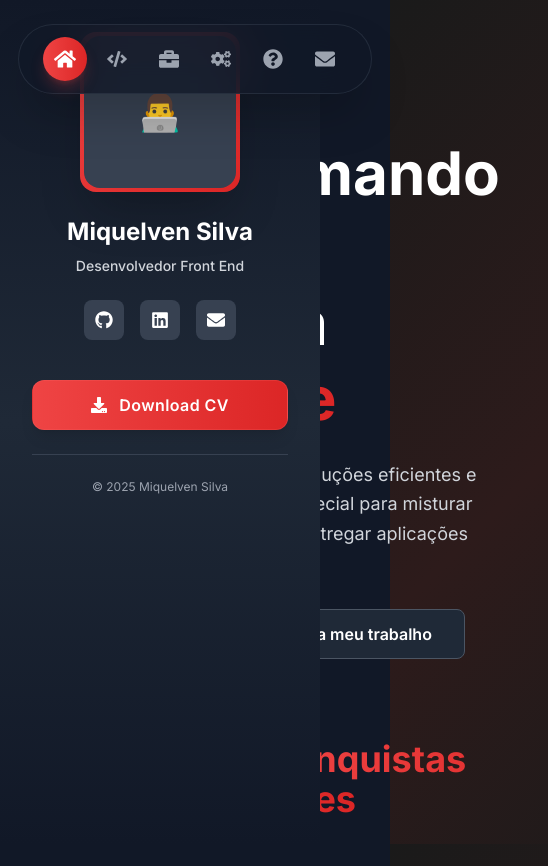
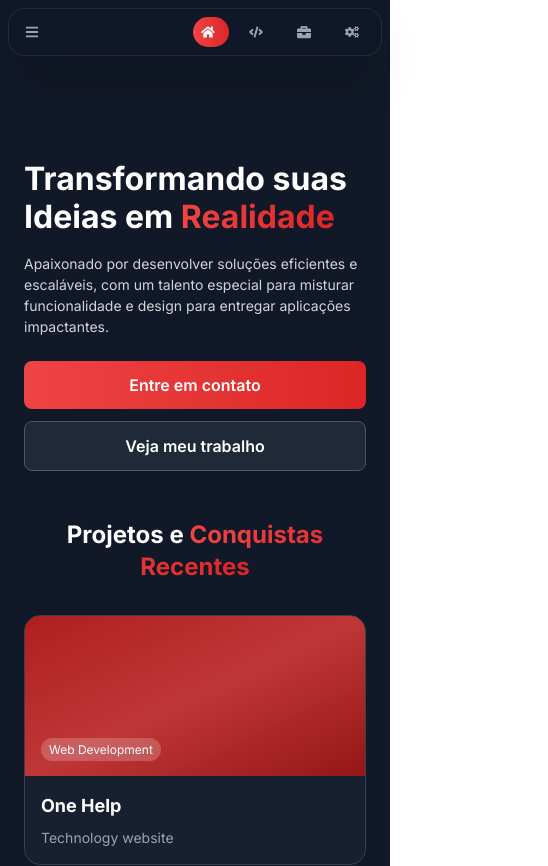
Before and after one commit to miquelven/Portifolio, a React (Vite) app: page /1 in a window 390 px wide. Shown: the top 866 px of the page, 548 px wide, since content can reach past the window. Built offline with nearby package versions, Linux system fonts and the light colour scheme.

Commit message:
style: adicao da responsividade

```diff
--- a/src/components/DownloadButton/index.jsx
+++ b/src/components/DownloadButton/index.jsx
@@ -47,23 +47,23 @@ export default function DownloadButton() {
       download
       target="_blank"
       onClick={animationStart}
-      className="w-full bg-gradient-to-r from-red-500 to-red-600 hover:from-red-600 hover:to-red-700 text-white font-semibold py-3 px-6 rounded-xl transition-all duration-300 transform hover:scale-105 shadow-lg flex items-center justify-center gap-3 border border-red-400/20 backdrop-blur-sm"
+      className="w-full bg-gradient-to-r from-red-500 to-red-600 hover:from-red-600 hover:to-red-700 text-white font-semibold py-2 md:py-3 px-4 md:px-6 rounded-xl transition-all duration-300 transform hover:scale-105 shadow-lg flex items-center justify-center gap-2 md:gap-3 border border-red-400/20 backdrop-blur-sm"
     >
       <FaDownload
         ref={downloadIcon}
-        className="w-4 h-4 transition-transform duration-300 group-hover:translate-y-1"
+        className="icon-responsive transition-transform duration-300 group-hover:translate-y-1"
       />
       <FaSpinner
         ref={downloadLoader}
-        className="w-4 h-4 animate-spin hidden"
+        className="icon-responsive animate-spin hidden"
       />
       <FaCheck
         ref={downloadCheckMark}
-        className="w-4 h-4 hidden"
+        className="icon-responsive hidden"
       />
       <span
         ref={downloadText}
-        className="font-semibold tracking-wide"
+        className="font-semibold tracking-wide text-sm md:text-base"
       >
         Download CV
       </span>
--- a/src/components/FAQ/index.jsx
+++ b/src/components/FAQ/index.jsx
@@ -27,7 +27,7 @@ export default function FAQ() {
 
   return (
     <div>
-      <h2 className="text-5xl font-bold text-white mb-12">
+      <h2 className="text-5xl max-sm:text-2xl max-sm:text-center font-bold text-white mb-12">
         Perguntas{" "}
         <span className="text-transparent bg-clip-text bg-gradient-to-r from-red-500 to-red-600">
           Frequentes
--- a/src/components/Header/index.jsx
+++ b/src/components/Header/index.jsx
@@ -1,7 +1,7 @@
-import { FaHome, FaCode, FaBriefcase, FaCogs, FaQuestionCircle, FaEnvelope } from "react-icons/fa";
+import { FaHome, FaCode, FaBriefcase, FaCogs, FaQuestionCircle, FaEnvelope, FaBars } from "react-icons/fa";
 import { useState } from "react";
 
-export default function Header() {
+export default function Header({ onMenuClick }) {
   const [activeSection, setActiveSection] = useState("home");
 
   const scrollToSection = (sectionId) => {
@@ -22,9 +22,20 @@ export default function Header() {
   ];
 
   return (
-    <header className="absolute top-6 left-1/2 transform -translate-x-1/2 z-50">
-      <nav className="bg-gray-900/80 backdrop-blur-xl border border-gray-700/50 rounded-full px-6 py-3 shadow-2xl">
-        <div className="flex items-center space-x-2">
+    <header className="fixed top-4 md:top-6 left-4 md:left-1/2 md:transform md:-translate-x-1/2 right-4 md:right-auto z-50">
+      <nav className="bg-gray-900/80 backdrop-blur-xl border border-gray-700/50 rounded-full px-3 md:px-6 py-2 md:py-3 shadow-2xl">
+        <div className="flex items-center justify-between md:justify-center">
+          {/* Botão de menu mobile */}
+          <button
+            onClick={onMenuClick}
+            className="md:hidden p-2 text-gray-400 hover:text-white transition-colors"
+            aria-label="Abrir menu"
+          >
+            <FaBars className="nav-icon" />
+          </button>
+
+          {/* Navegação desktop */}
+          <div className="hidden md:flex items-center space-x-2">
             {navItems.map((item) => {
               const IconComponent = item.icon;
               const isActive = activeSection === item.id;
@@ -45,22 +56,46 @@ export default function Header() {
                 >
                   <IconComponent
                     className={`
-                    w-5 h-5 transition-all duration-300
+                      nav-icon transition-all duration-300
                       ${isActive ? "scale-110" : "group-hover:scale-110"}
                     `}
                   />
 
                   {/* Tooltip */}
-                <div className="absolute -bottom-12 left-1/2 transform -translate-x-1/2 opacity-0 group-hover:opacity-100 transition-opacity duration-300 pointer-events-none">
-                  <div className="bg-gray-900 text-white text-xs px-2 py-1 rounded-md whitespace-nowrap border border-gray-700">
+                  <div className="absolute -bottom-12 left-1/2 transform -translate-x-1/2 bg-gray-800 text-white text-xs px-2 py-1 rounded opacity-0 group-hover:opacity-100 transition-opacity duration-300 pointer-events-none whitespace-nowrap">
                     {item.label}
-                    <div className="absolute -top-1 left-1/2 transform -translate-x-1/2 w-2 h-2 bg-gray-900 border-l border-t border-gray-700 rotate-45"></div>
-                  </div>
                   </div>
                 </button>
               );
             })}
           </div>
+
+          {/* Navegação mobile simplificada */}
+          <div className="md:hidden flex items-center space-x-1">
+            {navItems.slice(0, 4).map((item) => {
+              const IconComponent = item.icon;
+              const isActive = activeSection === item.id;
+
+              return (
+                <button
+                  key={item.id}
+                  onClick={() => scrollToSection(item.id)}
+                  className={`
+                    p-2 rounded-full transition-all duration-300
+                    ${
+                      isActive
+                        ? "bg-gradient-to-r from-red-500 to-red-600 text-white"
+                        : "text-gray-400 hover:text-white"
+                    }
+                  `}
+                  aria-label={item.label}
+                >
+                  <IconComponent className="nav-icon" />
+                </button>
+              );
+            })}
+          </div>
+        </div>
       </nav>
     </header>
   );
--- a/src/components/RecentProjects/index.jsx
+++ b/src/components/RecentProjects/index.jsx
@@ -32,32 +32,35 @@ export default function RecentProjects() {
 
   return (
     <div>
-      <h2 className="text-4xl font-bold text-white mb-12 text-center">
+      <h2 className="text-2xl md:text-3xl lg:text-4xl font-bold text-white mb-8 md:mb-12 text-center">
         Projetos e{" "}
         <span className="text-transparent bg-clip-text bg-gradient-to-r from-red-500 to-red-600">
           Conquistas Recentes
         </span>
       </h2>
 
-      <div className="grid grid-cols-2 gap-6 mt-12">
+      <div className="grid grid-cols-1 md:grid-cols-2 gap-4 md:gap-6 mt-8 md:mt-12">
         {projects.map((project) => (
           <div
             key={project.id}
             className="bg-gray-800/50 backdrop-blur-sm rounded-2xl overflow-hidden border border-gray-700 hover:border-gray-600 transition-all duration-300 hover:transform hover:scale-105 cursor-pointer group"
           >
-            <div className="h-48 bg-gradient-to-br from-red-600 via-red-500 to-red-700 relative overflow-hidden">
+            <div className="h-40 md:h-48 bg-gradient-to-br from-red-600 via-red-500 to-red-700 relative overflow-hidden">
               <div className="absolute inset-0 bg-black/20 group-hover:bg-black/10 transition-all duration-300"></div>
               <div className="absolute bottom-4 left-4">
-                <span className="text-xs text-white/70 bg-white/10 px-2 py-1 rounded-full">
+                <span className="bg-white/20 backdrop-blur-sm text-white text-xs px-2 py-1 rounded-full">
                   {project.category}
                 </span>
               </div>
             </div>
-            <div className="p-6">
-              <h3 className="text-2xl font-bold text-white mb-2">
+
+            <div className="p-4 md:p-6">
+              <h3 className="text-lg md:text-xl font-bold text-white mb-2">
                 {project.title}
               </h3>
-              <p className="text-gray-400">{project.subtitle}</p>
+              <p className="text-gray-400 text-sm md:text-base">
+                {project.subtitle}
+              </p>
             </div>
           </div>
         ))}
--- a/src/components/Sidebar/index.jsx
+++ b/src/components/Sidebar/index.jsx
@@ -3,67 +3,79 @@ import {
   FaLinkedin,
   FaEnvelope,
   FaMapMarkerAlt,
+  FaTimes,
 } from "react-icons/fa";
 import DownloadButton from "../DownloadButton";
 
-export default function Sidebar() {
+export default function Sidebar({ isOpen, onClose }) {
   const scrollToSection = (sectionId) => {
     const element = document.getElementById(sectionId);
     if (element) {
       element.scrollIntoView({ behavior: "smooth" });
+      // Fechar sidebar no mobile após navegar
+      if (window.innerWidth <= 768) {
+        onClose();
+      }
     }
   };
 
   return (
-    <aside className="fixed left-0 top-0 h-screen w-80 bg-gradient-to-b from-gray-900 via-gray-800 to-gray-900 z-50 overflow-y-auto">
-      <div className="p-8 flex flex-col h-full">
+    <aside className={`fixed left-0 top-0 h-screen w-80 bg-gradient-to-b from-gray-900 via-gray-800 to-gray-900 z-50 overflow-y-auto transition-transform duration-300 md:translate-x-0 ${
+      isOpen ? 'translate-x-0' : '-translate-x-full'
+    }`}>
+      <div className="p-6 md:p-8 flex flex-col h-full">
+        {/* Botão fechar (mobile) */}
+        <button
+          onClick={onClose}
+          className="md:hidden self-end mb-4 p-2 text-gray-400 hover:text-white transition-colors"
+          aria-label="Fechar menu"
+        >
+          <FaTimes className="nav-icon" />
+        </button>
+
         {/* Foto de Perfil */}
         <div className="text-center mb-4">
-          <div className="w-40 h-40 mx-auto mb-6 rounded-2xl bg-gradient-to-br from-red-500 to-red-600 p-1 shadow-2xl">
+          <div className="w-32 md:w-40 h-32 md:h-40 mx-auto mb-4 md:mb-6 rounded-2xl bg-gradient-to-br from-red-500 to-red-600 p-1 shadow-2xl">
             <div className="w-full h-full rounded-2xl overflow-hidden bg-gray-700 flex items-center justify-center">
-              <span className="text-4xl">👨‍💻</span>
+              <span className="text-2xl md:text-4xl">👨‍💻</span>
             </div>
           </div>
 
-          <h2 className="text-2xl font-bold text-white mb-2">
+          <h2 className="text-xl md:text-2xl font-bold text-white mb-2">
             Miquelven Silva
           </h2>
           <p className="text-gray-300 text-sm font-medium mb-2">
             Desenvolvedor Front End
           </p>
-          {/* <div className="flex items-center justify-center text-gray-400 text-sm">
-            <FaMapMarkerAlt className="mr-1" />
-            <span>From Brazil</span>
-          </div> */}
         </div>
 
         {/* Redes Sociais */}
-        <div className="flex justify-center gap-4 mb-8">
+        <div className="flex justify-center gap-3 md:gap-4 mb-6 md:mb-8">
           <a
             href="https://github.com/miquelven"
             target="_blank"
             rel="noopener noreferrer"
-            className="w-10 h-10 bg-gray-700 hover:bg-gray-600 rounded-lg flex items-center justify-center transition-all duration-300 hover:scale-110"
+            className="w-10 h-10 md:w-12 md:h-12 bg-gray-700 hover:bg-gray-600 rounded-lg flex items-center justify-center transition-all duration-300 hover:scale-110"
             aria-label="GitHub"
           >
-            <FaGithub className="text-white text-lg" />
+            <FaGithub className="social-icon text-white" />
           </a>
           <a
             href="https://www.linkedin.com/in/miquelven-silva-80731a23b/"
             target="_blank"
             rel="noopener noreferrer"
-            className="w-10 h-10 bg-gray-700 hover:bg-gray-600 rounded-lg flex items-center justify-center transition-all duration-300 hover:scale-110"
+            className="w-10 h-10 md:w-12 md:h-12 bg-gray-700 hover:bg-gray-600 rounded-lg flex items-center justify-center transition-all duration-300 hover:scale-110"
             aria-label="LinkedIn"
           >
-            <FaLinkedin className="text-white text-lg" />
+            <FaLinkedin className="social-icon text-white" />
           </a>
           <a
             href="#contact"
             onClick={() => scrollToSection("contact")}
-            className="w-10 h-10 bg-gray-700 hover:bg-gray-600 rounded-lg flex items-center justify-center transition-all duration-300 hover:scale-110"
+            className="w-10 h-10 md:w-12 md:h-12 bg-gray-700 hover:bg-gray-600 rounded-lg flex items-center justify-center transition-all duration-300 hover:scale-110"
             aria-label="Contact"
           >
-            <FaEnvelope className="text-white text-lg" />
+            <FaEnvelope className="social-icon text-white" />
           </a>
         </div>
 
@@ -73,7 +85,7 @@ export default function Sidebar() {
         </div>
 
         {/* Footer */}
-        <div className="mt-6 pt-6 border-t border-gray-700">
+        <div className="mt-4 md:mt-6 pt-4 md:pt-6 border-t border-gray-700">
           <p className="text-gray-400 text-xs text-center">
             © {new Date().getFullYear()} Miquelven Silva
           </p>
--- a/src/index.css
+++ b/src/index.css
@@ -23,10 +23,127 @@ body {
   background: rgba(20, 20, 20, 0.95);
   backdrop-filter: blur(20px);
   border-right: 1px solid rgba(239, 68, 68, 0.2);
+  transition: all 0.3s ease;
+}
+
+/* Ícones responsivos - Regras gerais */
+.icon-responsive {
+  width: 1.25rem;
+  height: 1.25rem;
+}
+
+@media (max-width: 768px) {
+  .icon-responsive {
+    width: 1.125rem;
+    height: 1.125rem;
+  }
+}
+
+@media (max-width: 480px) {
+  .icon-responsive {
+    width: 1rem;
+    height: 1rem;
+  }
+}
+
+/* Ícones de navegação específicos */
+.nav-icon {
+  width: 1.25rem;
+  height: 1.25rem;
+  transition: all 0.3s ease;
+}
+
+@media (max-width: 768px) {
+  .nav-icon {
+    width: 1rem;
+    height: 1rem;
+  }
+}
+
+@media (max-width: 480px) {
+  .nav-icon {
+    width: 0.875rem;
+    height: 0.875rem;
+  }
+}
+
+/* Ícones de tecnologia */
+.tech-icon {
+  font-size: 1.5rem;
+  transition: all 0.3s ease;
+}
+
+@media (max-width: 768px) {
+  .tech-icon {
+    font-size: 1.25rem;
+  }
+}
+
+@media (max-width: 480px) {
+  .tech-icon {
+    font-size: 1.125rem;
+  }
+}
+
+/* Ícones de contato */
+.contact-icon {
+  font-size: 1.125rem;
+  transition: all 0.3s ease;
+}
+
+@media (max-width: 768px) {
+  .contact-icon {
+    font-size: 1rem;
+  }
+}
+
+@media (max-width: 480px) {
+  .contact-icon {
+    font-size: 0.875rem;
+  }
+}
+
+/* Ícones sociais */
+.social-icon {
+  font-size: 1.25rem;
+  transition: all 0.3s ease;
+}
+
+@media (max-width: 768px) {
+  .social-icon {
+    font-size: 1.125rem;
+  }
+}
+
+@media (max-width: 480px) {
+  .social-icon {
+    font-size: 1rem;
+  }
+}
+
+/* Containers de ícones responsivos */
+.icon-container {
+  width: 3rem;
+  height: 3rem;
+  transition: all 0.3s ease;
+}
+
+@media (max-width: 768px) {
+  .icon-container {
+    width: 2.75rem;
+    height: 2.75rem;
+  }
+}
+
+@media (max-width: 480px) {
+  .icon-container {
+    width: 2.5rem;
+    height: 2.5rem;
+  }
 }
 
 /* Main Content Responsive */
-@media (max-width: 1024px) {
+@media (max-width: 1280px) {
   .sidebar {
     width: 280px;
   }
@@ -36,15 +153,140 @@ body {
   }
 }
 
+@media (max-width: 1024px) {
+  .sidebar {
+    width: 260px;
+  }
+
+  main {
+    margin-left: 260px !important;
+    padding: 1rem !important;
+  }
+
+  /* Ajustar header para tablets */
+  header {
+    top: 1rem !important;
+    left: 50% !important;
+    transform: translateX(-50%) !important;
+  }
+
+  header nav {
+    padding: 0.5rem 1rem !important;
+  }
+
+  header nav .flex {
+    gap: 0.5rem !important;
+  }
+
+  header nav button {
+    padding: 0.75rem !important;
+  }
+}
+
 @media (max-width: 768px) {
   .sidebar {
     width: 100%;
     height: auto;
-    position: relative;
+    position: fixed;
+    top: 0;
+    left: -100%;
+    z-index: 9999;
+    transition: left 0.3s ease;
+  }
+
+  .sidebar.open {
+    left: 0;
   }
 
   main {
     margin-left: 0 !important;
+    padding: 1rem !important;
+    padding-top: 5rem !important;
+  }
+
+  /* Header mobile */
+  header {
+    position: fixed !important;
+    top: 1rem !important;
+    left: 1rem !important;
+    right: 1rem !important;
+    transform: none !important;
+    width: auto !important;
+  }
+
+  header nav {
+    padding: 0.75rem !important;
+    border-radius: 1rem !important;
+  }
+
+  header nav .flex {
+    justify-content: space-between !important;
+    gap: 0.5rem !important;
+  }
+
+  header nav button {
+    padding: 0.75rem !important;
+    min-width: 2.75rem !important;
+  }
+}
+
+@media (max-width: 640px) {
+  /* Ajustes para telas muito pequenas */
+  main {
+    padding: 0.5rem !important;
+    padding-top: 4.5rem !important;
+  }
+
+  header {
+    top: 0.5rem !important;
+    left: 0.5rem !important;
+    right: 0.5rem !important;
+  }
+
+  header nav {
+    padding: 0.5rem !important;
+  }
+
+  header nav button {
+    padding: 0.625rem !important;
+    min-width: 2.5rem !important;
+  }
+
+  /* Texto responsivo */
+  .hero-title {
+    font-size: 2.5rem !important;
+    line-height: 1.2 !important;
+  }
+
+  .hero-subtitle {
+    font-size: 1rem !important;
+    line-height: 1.5 !important;
+  }
+}
+
+@media (max-width: 480px) {
+  .hero-title {
+    font-size: 2rem !important;
+  }
+
+  .hero-subtitle {
+    font-size: 0.875rem !important;
+  }
+
+  /* Botões responsivos */
+  .hero-buttons {
+    flex-direction: column !important;
+    gap: 0.75rem !important;
+  }
+
+  .hero-buttons button {
+    width: 100% !important;
+    padding: 0.75rem 1rem !important;
+  }
+
+  header nav button {
+    padding: 0.5rem !important;
+    min-width: 2.25rem !important;
   }
 }
 
@@ -145,3 +387,24 @@ body {
 .bg-gradient-red-subtle {
   background: linear-gradient(135deg, rgba(239, 68, 68, 0.1), rgba(220, 38, 38, 0.1));
 }
+
+/* Utilities para responsividade */
+.mobile-hidden {
+  display: block;
+}
+
+@media (max-width: 768px) {
+  .mobile-hidden {
+    display: none;
+  }
+}
+
+.mobile-only {
+  display: none;
+}
+
+@media (max-width: 768px) {
+  .mobile-only {
+    display: block;
+  }
+}
--- a/src/pages/App.jsx
+++ b/src/pages/App.jsx
@@ -11,9 +11,11 @@ import FAQ from "../components/FAQ";
 import Header from "../components/Header";
 
 import AOS from "aos";
-import { useEffect } from "react";
+import { useEffect, useState } from "react";
 
 function App() {
+  const [sidebarOpen, setSidebarOpen] = useState(false);
+
   useEffect(() => {
     AOS.init({
       duration: 1000,
@@ -26,34 +28,43 @@ function App() {
 
   return (
     <div className="flex min-h-screen bg-gray-900">
-      {/* Sidebar fixo */}
-      <Sidebar />
+      {/* Sidebar */}
+      <Sidebar isOpen={sidebarOpen} onClose={() => setSidebarOpen(false)} />
 
-      <Header />
+      {/* Header com botão de menu mobile */}
+      <Header onMenuClick={() => setSidebarOpen(true)} />
+
+      {/* Overlay para mobile */}
+      {sidebarOpen && (
+        <div
+          className="fixed inset-0 bg-black/50 z-40 md:hidden"
+          onClick={() => setSidebarOpen(false)}
+        />
+      )}
 
       {/* Conteúdo principal */}
-      <main className="flex-1 ml-80 mt-10">
-        <div className="min-h-screen p-12">
+      <main className="flex-1 ml-0 md:ml-80 mt-10">
+        <div className="min-h-screen p-4 md:p-8 lg:p-12">
           {/* Hero Section */}
-          <section className="mb-20 pt-12">
+          <section className="mb-12 md:mb-20 pt-8 md:pt-12">
             <div className="max-w-4xl">
-              <h1 className="text-6xl font-bold text-white mb-6 leading-tight">
-                Transformando suas <br />
+              <h1 className="hero-title text-4xl md:text-5xl lg:text-6xl font-bold text-white mb-4 md:mb-6 leading-tight">
+                Transformando suas <br className="hidden md:block" />
                 Ideias em{" "}
                 <span className="text-transparent bg-clip-text bg-gradient-to-r from-red-500 to-red-600">
                   Realidade
                 </span>
               </h1>
-              <p className="text-gray-300 text-lg mb-8 max-w-2xl leading-relaxed">
+              <p className="hero-subtitle text-gray-300 text-base md:text-lg mb-6 md:mb-8 max-w-2xl leading-relaxed">
                 Apaixonado por desenvolver soluções eficientes e escaláveis, com
                 um talento especial para misturar funcionalidade e design para
                 entregar aplicações impactantes.
               </p>
-              <div className="flex gap-4">
-                <button className="bg-gradient-to-r from-red-500 to-red-600 hover:from-red-600 hover:to-red-700 text-white font-semibold py-3 px-8 rounded-lg transition-all duration-300 transform hover:scale-105">
+              <div className="hero-buttons flex flex-col sm:flex-row gap-3 md:gap-4">
+                <button className="bg-gradient-to-r from-red-500 to-red-600 hover:from-red-600 hover:to-red-700 text-white font-semibold py-3 px-6 md:px-8 rounded-lg transition-all duration-300 transform hover:scale-105">
                   Entre em contato
                 </button>
-                <button className="bg-gray-800 hover:bg-gray-700 text-white font-semibold py-3 px-8 rounded-lg transition-all duration-300 border border-gray-600">
+                <button className="bg-gray-800 hover:bg-gray-700 text-white font-semibold py-3 px-6 md:px-8 rounded-lg transition-all duration-300 border border-gray-600">
                   Veja meu trabalho
                 </button>
               </div>
@@ -61,37 +72,27 @@ function App() {
           </section>
 
           {/* Recent Projects Section */}
-          <section id="projects" className="mb-20">
+          <section id="projects" className="mb-12 md:mb-20">
             <RecentProjects />
           </section>
 
           {/* Experience Section */}
-          <section id="experience" className="mb-20">
+          <section id="experience" className="mb-12 md:mb-20">
             <Experience />
           </section>
 
           {/* Tech Stack Section */}
-          <section id="tech" className="mb-20">
+          <section id="tech" className="mb-12 md:mb-20">
             <TechStack />
           </section>
 
-          {/* Testimonials Section */}
-          {/* <section id="testimonials" className="mb-20">
-            <div className="max-w-6xl">
-              <h2 className="text-3xl font-bold text-white mb-6">
-                Testimonials
-              </h2>
-              <Testimonials />
-            </div>
-          </section> */}
-
           {/* FAQ Section */}
-          <section id="faq" className="mb-20">
+          <section id="faq" className="mb-12 md:mb-20">
             <FAQ />
           </section>
 
           {/* Contact Section */}
-          <section id="contact" className="mb-20">
+          <section id="contact" className="mb-12 md:mb-20">
             <Contact />
           </section>
         </div>
```
Also changed, not shown: src/components/Contact/index.jsx (+43 -46 lines), src/components/Experience/index.jsx (+6 -4 lines), src/components/TechStack/index.jsx (+11 -7 lines). Lines whose indentation alone changed are shown as unchanged.
